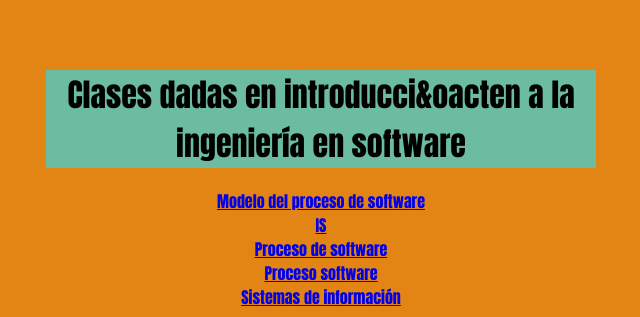
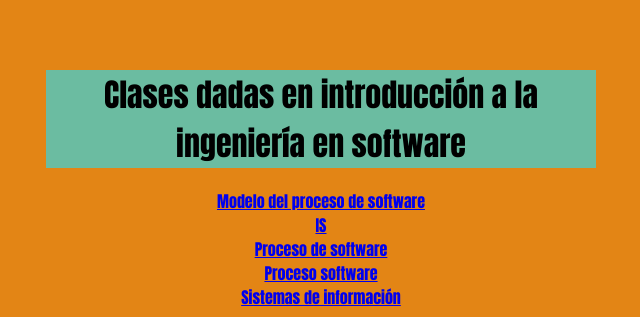
Before and after one commit to Paula-Yanez/paula-yanez.github.io, a plain HTML site: page index.html in a window 1280 px wide. Shown: the part 1222-1539 px from the top of the page, without its empty margins (319-959 px from the left). Drawn offline with Linux system fonts and the light colour scheme; files whose address does not match are found by name; a web font is replaced by a local one.

Commit message:
Add files via upload

```diff
--- a/index.html
+++ b/index.html
@@ -61,7 +61,7 @@
 			<br><br><br>
 		</CENTER>
 
-		<h1>Clases dadas en introducci&oacten a la ingenier&iacutea en software </a><br></h1>
+		<h1>Clases dadas en introducci&oacuten a la ingenier&iacutea en software </a><br></h1>
 
 		<a href="model.html">Modelo del proceso de software</a><br>
 		<a href="funda.html"> IS</a>
```
